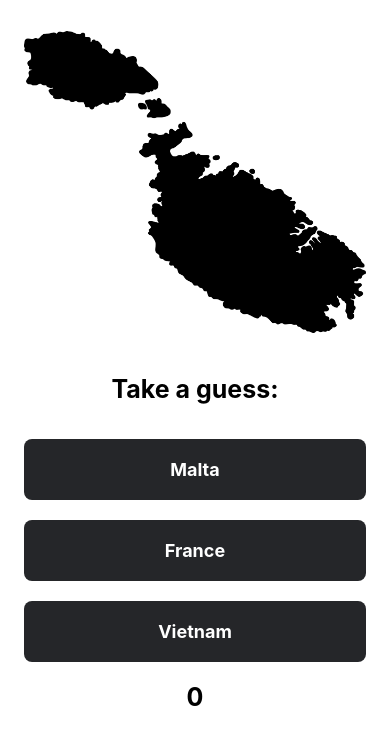
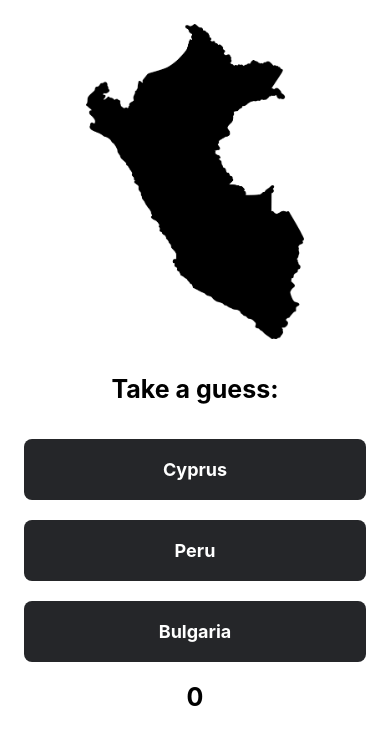
Before and after one commit to KaareI/IOS_CountryGuesser, a React Native app: screen / in a window 390 px wide. Shown: the top 744 px of the page. Built offline with nearby package versions, Linux system fonts and the light colour scheme.

Commit message:
Index changes

```diff
--- a/src/screens/Home/index.js
+++ b/src/screens/Home/index.js
@@ -27,6 +27,85 @@ const polandImage = require("../../assets/poland.png");
 const swedenImage = require("../../assets/sweden.png");
 const ukraineImage = require("../../assets/ukraine.png");
 const vietnamImage = require("../../assets/vietnam.png");
+const bahrainImage = require("../../assets/bahrain.png");
+const belgiumImage = require("../../assets/belgium.png");
+const belizeImage = require("../../assets/belize.png");
+const boliviaImage = require("../../assets/bolivia.png");
+const botswanaImage = require("../../assets/botswana.png");
+const bulgariaImage = require("../../assets/bulgaria.png");
+const canadaImage = require("../../assets/canada.png");
+const colombiaImage = require("../../assets/colombia.png");
+const costaRicaImage = require("../../assets/costa-rica.png");
+const croatiaImage = require("../../assets/croatia.png");
+const cubaImage = require("../../assets/cuba.png");
+const cyprusImage = require("../../assets/cyprus.png");
+const denmarkImage = require("../../assets/denmark.png");
+const ecuadorImage = require("../../assets/ecuador.png");
+const egyptImage = require("../../assets/egypt.png");
+const elSalvadorImage = require("../../assets/el-salvador.png");
+const fijiImage = require("../../assets/fiji.png");
+const greeceImage = require("../../assets/greece.png");
+const greenlandImage = require("../../assets/greenland.png");
+const guatemalaImage = require("../../assets/guatemala.png");
+const guyanaImage = require("../../assets/guyana.png");
+const haitiImage = require("../../assets/haiti.png");
+const hondurasImage = require("../../assets/honduras.png");
+const hungaryImage = require("../../assets/hungary.png");
+const indonesiaImage = require("../../assets/indonesia.png");
+const iranImage = require("../../assets/iran.png");
+const iraqImage = require("../../assets/iraq.png");
+const irelandImage = require("../../assets/ireland.png");
+const israelImage = require("../../assets/israel.png");
+const italyImage = require("../../assets/italy.png");
+const jamaicaImage = require("../../assets/jamaica.png");
+const jordanImage = require("../../assets/jordan.png");
+const kenyaImage = require("../../assets/kenya.png");
+const kosovoImage = require("../../assets/kosovo.png");
+const kuwaitImage = require("../../assets/kuwait.png");
+const laosImage = require("../../assets/laos.png");
+const libyaImage = require("../../assets/libya.png");
+const luxembourgImage = require("../../assets/luxembourg.png");
+const macedoniaImage = require("../../assets/macedonia.png");
+const malaysiaImage = require("../../assets/malaysia.png");
+const maliImage = require("../../assets/mali.png");
+const mauritiusImage = require("../../assets/mauritius.png");
+const mexicoImage = require("../../assets/mexico.png");
+const mongoliaImage = require("../../assets/mongolia.png");
+const mozambiqueImage = require("../../assets/mozambique.png");
+const myanmarImage = require("../../assets/myanmar.png");
+const nepalImage = require("../../assets/nepal.png");
+const netherlandsImage = require("../../assets/netherlands.png");
+const newZealandImage = require("../../assets/new-zealand.png");
+const nicaraguaImage = require("../../assets/nicaragua.png");
+const northKoreaImage = require("../../assets/north-korea.png");
+const omanImage = require("../../assets/oman.png");
+const pakistanImage = require("../../assets/pakistan.png");
+const panamaImage = require("../../assets/panama.png");
+const paraguayImage = require("../../assets/paraguay.png");
+const peruImage = require("../../assets/peru.png");
+const philippinesImage = require("../../assets/philippines.png");
+const portugalImage = require("../../assets/portugal.png");
+const qatarImage = require("../../assets/qatar.png");
+const romaniaImage = require("../../assets/romania.png");
+const rwandaImage = require("../../assets/rwanda.png");
+const saudiArabiaImage = require("../../assets/saudi-arabia.png");
+const sierraLeoneImage = require("../../assets/sierra-leone.png");
+const singaporeImage = require("../../assets/singapore.png");
+const sloveniaImage = require("../../assets/slovenia.png");
+const somaliaImage = require("../../assets/somalia.png");
+const southAfricaImage = require("../../assets/south-africa.png");
+const southKoreaImage = require("../../assets/south-korea.png");
+const spainImage = require("../../assets/spain.png");
+const sriLankaImage = require("../../assets/sri-lanka.png");
+const sudanImage = require("../../assets/sudan.png");
+const switzerlandImage = require("../../assets/switzerland.png");
+const taiwanImage = require("../../assets/taiwan.png");
+const tasmaniaImage = require("../../assets/tasmania.png");
+const thailandImage = require("../../assets/thailand.png");
+const ugandaImage = require("../../assets/uganda.png");
+const venezuelaImage = require("../../assets/venezuela.png");
+const zambiaImage = require("../../assets/zambia.png");
+const zimbabweImage = require("../../assets/zimbabwe.png");
 
 const countries = [
     { name: "Afghanistan", image: afghanistanImage },
@@ -52,7 +131,87 @@ const countries = [
     { name: "Sweden", image: swedenImage },
     { name: "Ukraine", image: ukraineImage },
     { name: "Vietnam", image: vietnamImage },
+    { name: "Bahrain", image: bahrainImage },
+    { name: "Belgium", image: belgiumImage },
+    { name: "Belize", image: belizeImage },
+    { name: "Bolivia", image: boliviaImage },
+    { name: "Botswana", image: botswanaImage },
+    { name: "Bulgaria", image: bulgariaImage },
+    { name: "Canada", image: canadaImage },
+    { name: "Colombia", image: colombiaImage },
+    { name: "Costa Rica", image: costaRicaImage },
+    { name: "Croatia", image: croatiaImage },
+    { name: "Cuba", image: cubaImage },
+    { name: "Cyprus", image: cyprusImage },
+    { name: "Denmark", image: denmarkImage },
+    { name: "Ecuador", image: ecuadorImage },
+    { name: "Egypt", image: egyptImage },
+    { name: "El Salvador", image: elSalvadorImage },
+    { name: "Fiji", image: fijiImage },
+    { name: "Greece", image: greeceImage },
+    { name: "Greenland", image: greenlandImage },
+    { name: "Guatemala", image: guatemalaImage },
+    { name: "Guyana", image: guyanaImage },
+    { name: "Haiti", image: haitiImage },
+    { name: "Honduras", image: hondurasImage },
+    { name: "Hungary", image: hungaryImage },
+    { name: "Indonesia", image: indonesiaImage },
+    { name: "Iran", image: iranImage },
+    { name: "Iraq", image: iraqImage },
+    { name: "Ireland", image: irelandImage },
+    { name: "Israel", image: israelImage },
+    { name: "Italy", image: italyImage },
+    { name: "Jamaica", image: jamaicaImage },
+    { name: "Jordan", image: jordanImage },
+    { name: "Kenya", image: kenyaImage },
+    { name: "Kosovo", image: kosovoImage },
+    { name: "Kuwait", image: kuwaitImage },
+    { name: "Laos", image: laosImage },
+    { name: "Libya", image: libyaImage },
+    { name: "Luxembourg", image: luxembourgImage },
+    { name: "Macedonia", image: macedoniaImage },
+    { name: "Malaysia", image: malaysiaImage },
+    { name: "Mali", image: maliImage },
+    { name: "Mauritius", image: mauritiusImage },
+    { name: "Mexico", image: mexicoImage },
+    { name: "Mongolia", image: mongoliaImage },
+    { name: "Mozambique", image: mozambiqueImage },
+    { name: "Myanmar", image: myanmarImage },
+    { name: "Nepal", image: nepalImage },
+    { name: "Netherlands", image: netherlandsImage },
+    { name: "New Zealand", image: newZealandImage },
+    { name: "Nicaragua", image: nicaraguaImage },
+    { name: "North Korea", image: northKoreaImage },
+    { name: "Oman", image: omanImage },
+    { name: "Pakistan", image: pakistanImage },
+    { name: "Panama", image: panamaImage },
+    { name: "Paraguay", image: paraguayImage },
+    { name: "Peru", image: peruImage },
+    { name: "Philippines", image: philippinesImage },
+    { name: "Portugal", image: portugalImage },
+    { name: "Qatar", image: qatarImage },
+    { name: "Romania", image: romaniaImage },
+    { name: "Rwanda", image: rwandaImage },
+    { name: "Saudi Arabia", image: saudiArabiaImage },
+    { name: "Sierra Leone", image: sierraLeoneImage },
+    { name: "Singapore", image: singaporeImage },
+    { name: "Slovenia", image: sloveniaImage },
+    { name: "Somalia", image: somaliaImage },
+    { name: "South Africa", image: southAfricaImage },
+    { name: "South Korea", image: southKoreaImage },
+    { name: "Spain", image: spainImage },
+    { name: "Sri Lanka", image: sriLankaImage },
+    { name: "Sudan", image: sudanImage },
+    { name: "Switzerland", image: switzerlandImage },
+    { name: "Taiwan", image: taiwanImage },
+    { name: "Tasmania", image: tasmaniaImage },
+    { name: "Thailand", image: thailandImage },
+    { name: "Uganda", image: ugandaImage },
+    { name: "Venezuela", image: venezuelaImage },
+    { name: "Zambia", image: zambiaImage },
+    { name: "Zimbabwe", image: zimbabweImage },
 ];
+
 
 
 const Home = () => {
```
